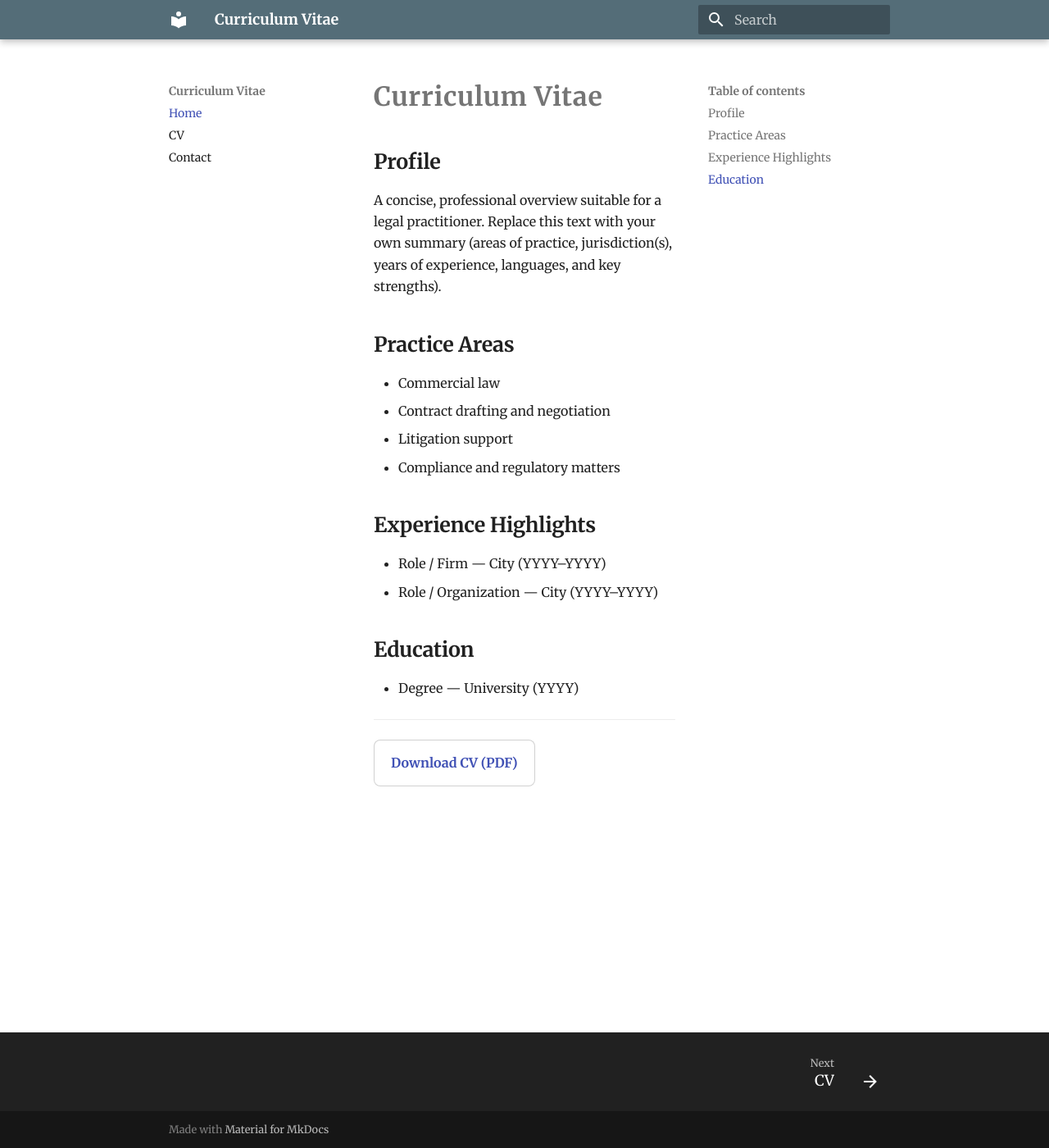
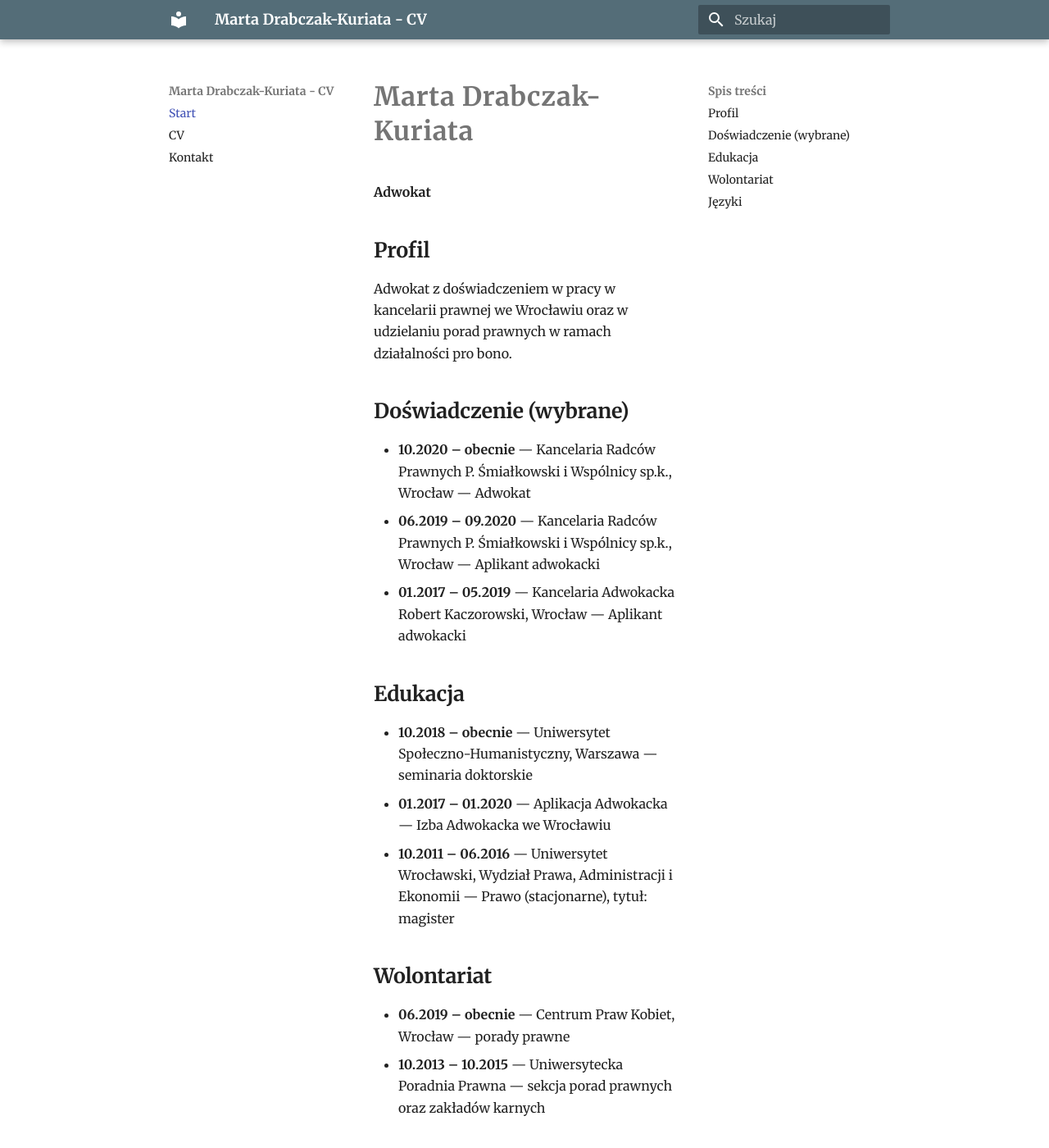
Before and after one commit to BartK1990/MdkCV, an MkDocs documentation site: the page built from docs/index.md, in a window 1280 px wide and 1400 px high. Shown: the whole window at 82% size. Built offline with MkDocs 1.6.1 and Material for MkDocs 9.7.7, drawn with Linux system fonts in a browser that asks for light colours; some of the changed text lies outside the part shown.

Commit message:
Update to polish

```diff
--- a/docs/index.md
+++ b/docs/index.md
@@ -1,23 +1,29 @@
-# Curriculum Vitae
+# Marta Drabczak-Kuriata
 
-## Profile
-A concise, professional overview suitable for a legal practitioner. Replace this text with your own summary (areas of practice, jurisdiction(s), years of experience, languages, and key strengths).
+**Adwokat**
 
-## Practice Areas
-- Commercial law
-- Contract drafting and negotiation
-- Litigation support
-- Compliance and regulatory matters
+## Profil
+Adwokat z doświadczeniem w pracy w kancelarii prawnej we Wrocławiu oraz w udzielaniu porad prawnych w ramach działalności pro bono.
 
-## Experience Highlights
-- Role / Firm — City (YYYY–YYYY)
-- Role / Organization — City (YYYY–YYYY)
+## Doświadczenie (wybrane)
+- **10.2020 – obecnie** — Kancelaria Radców Prawnych P. Śmiałkowski i Wspólnicy sp.k., Wrocław — Adwokat
+- **06.2019 – 09.2020** — Kancelaria Radców Prawnych P. Śmiałkowski i Wspólnicy sp.k., Wrocław — Aplikant adwokacki
+- **01.2017 – 05.2019** — Kancelaria Adwokacka Robert Kaczorowski, Wrocław — Aplikant adwokacki
 
-## Education
-- Degree — University (YYYY)
+## Edukacja
+- **10.2018 – obecnie** — Uniwersytet Społeczno-Humanistyczny, Warszawa — seminaria doktorskie
+- **01.2017 – 01.2020** — Aplikacja Adwokacka — Izba Adwokacka we Wrocławiu
+- **10.2011 – 06.2016** — Uniwersytet Wrocławski, Wydział Prawa, Administracji i Ekonomii — Prawo (stacjonarne), tytuł: magister
+
+## Wolontariat
+- **06.2019 – obecnie** — Centrum Praw Kobiet, Wrocław — porady prawne
+- **10.2013 – 10.2015** — Uniwersytecka Poradnia Prawna — sekcja porad prawnych oraz zakładów karnych
+
+## Języki
+- język angielski — **B2**
 
 ---
 
 <a class="cv-download" href="assets/MDK_CV.pdf" download>
-  Download CV (PDF)
+  Pobierz CV (PDF)
 </a>
--- a/mkdocs.yml
+++ b/mkdocs.yml
@@ -1,9 +1,9 @@
-site_name: Curriculum Vitae
-site_description: Professional CV website
+site_name: Marta Drabczak-Kuriata - CV
+site_description: Strona CV (MkDocs)
 
 theme:
   name: material
-  language: en
+  language: pl
   features:
     - navigation.instant
     - navigation.top
@@ -20,9 +20,9 @@ extra_css:
   - stylesheets/extra.css
 
 nav:
-  - Home: index.md
+  - Start: index.md
   - CV: cv.md
-  - Contact: contact.md
+  - Kontakt: contact.md
 
 markdown_extensions:
   - admonition
```
Also changed, not shown: docs/contact.md (+6 -5 lines), docs/cv.md (+22 -12 lines), 1 other file.
